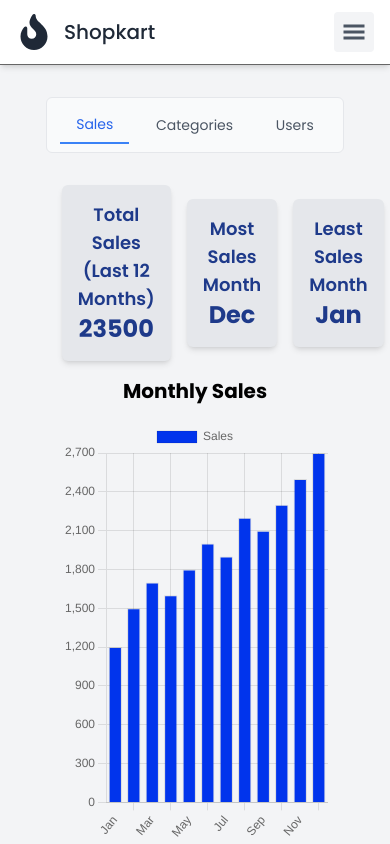
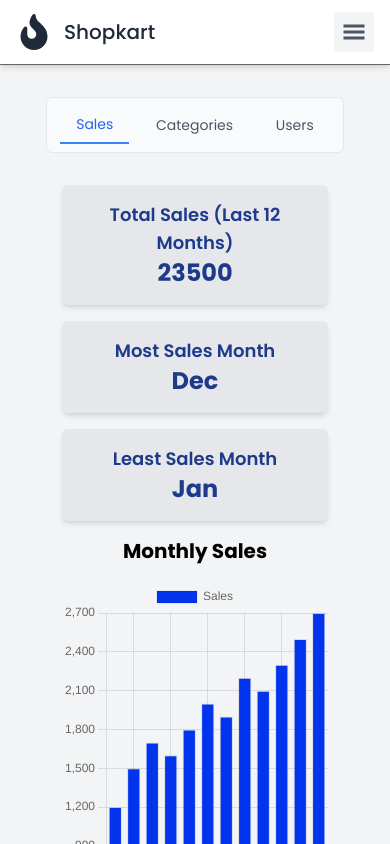
Before and after one commit to Shantanu-Saini/dashboard-ui, a React (Vite) app: page /dashboard in a window 390 px wide. Shown: the top 844 px of the page. Built offline with nearby package versions, Linux system fonts and the light colour scheme.

Commit message:
minor ui changes

```diff
--- a/src/components/Categories/Categories.tsx
+++ b/src/components/Categories/Categories.tsx
@@ -41,7 +41,7 @@
     return (
         <div className="flex items-center flex-col justify-center space-y-4 p-4">
             {/* Insights */}
-            <div className='flex items-center justify-between w-full space-x-4'>
+            <div className='flex flex-col sm:flex-row items-center justify-between w-full gap-4'>
                 <div className="bg-gray-200 text-blue-900 p-4 rounded-md shadow-md w-full max-w-md text-center">
                     <h2 className="text-lg font-semibold">Total Products Sold</h2>
                     <p className="text-2xl font-bold">{totalProducts}</p>
--- a/src/components/Sales/Sales.tsx
+++ b/src/components/Sales/Sales.tsx
@@ -50,7 +50,7 @@
     return (
         <div className="flex items-center flex-col justify-start space-y-4 px-4 pb-8 min-h-fit">
             {/* Total Sales Box */}
-            <div className='flex items-center justify-between w-full space-x-4'>
+            <div className='flex flex-col sm:flex-row items-center justify-between w-full gap-4'>
                 <div className="bg-gray-200 text-blue-900 p-4 rounded-md shadow-md w-full max-w-md text-center">
                     <h2 className="text-lg font-semibold">Total Sales (Last 12 Months)</h2>
                     <p className="text-2xl font-bold">{totalSales}</p>
```
